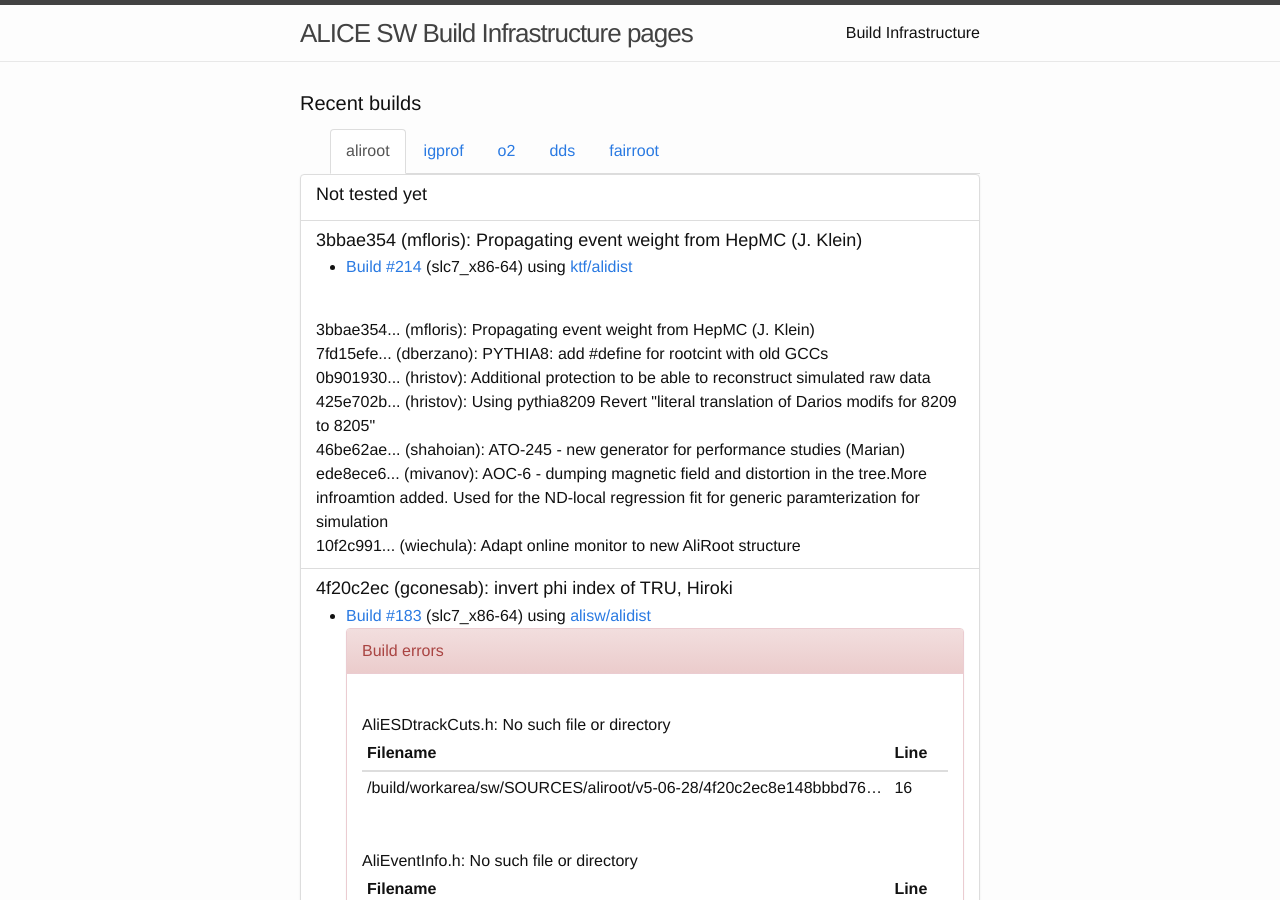
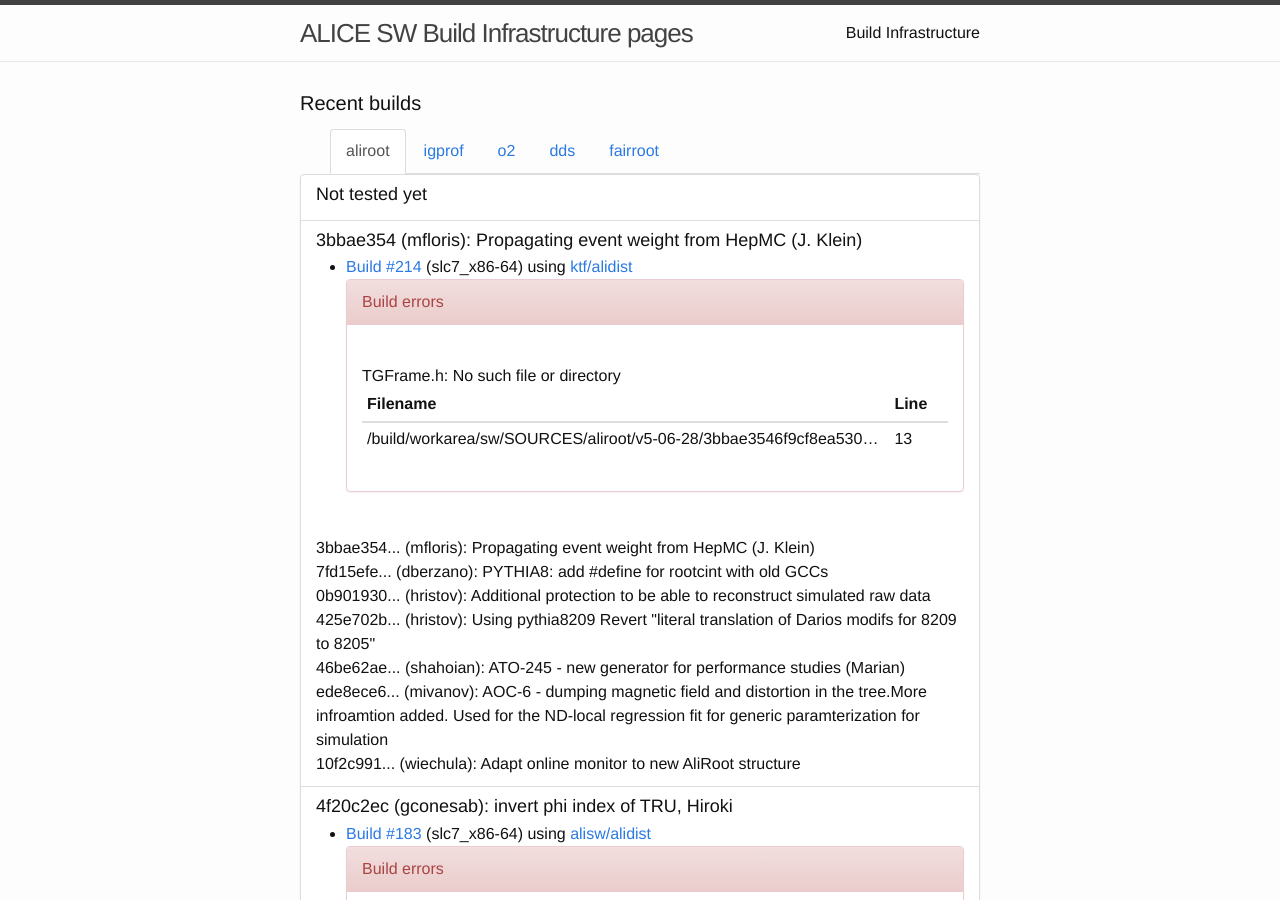
Before and after one commit to alisw/alisw.github.io, a Jekyll site: the page built from index.html, in a window 1280 px wide and 900 px high. Built offline with Jekyll 4.4.1, drawn with Linux system fonts in a browser that asks for light colours; nearby versions of some CDN libraries.

Commit message:
Updated results.

```diff
--- a/_data/errors.json
+++ b/_data/errors.json
@@ -54,6 +54,23 @@
             }
           } ]
         }
+      }, {
+        "key" : "214",
+        "by_message" : {
+          "buckets" : [ {
+            "key" : "TGFrame.h: No such file or directory",
+            "filename" : {
+              "buckets" : [ {
+                "key" : "/build/workarea/sw/SOURCES/aliroot/v5-06-28/3bbae3546f9cf8ea53062fb1a2414b9b57fa3a8f/MONITOR/MONITOR/AliTestChildProc.h",
+                "line" : {
+                  "buckets" : [ {
+                    "key" : "13"
+                  } ]
+                }
+              } ]
+            }
+          } ]
+        }
       } ]
     }
   }
```
Also changed, not shown: _data/build.json.
